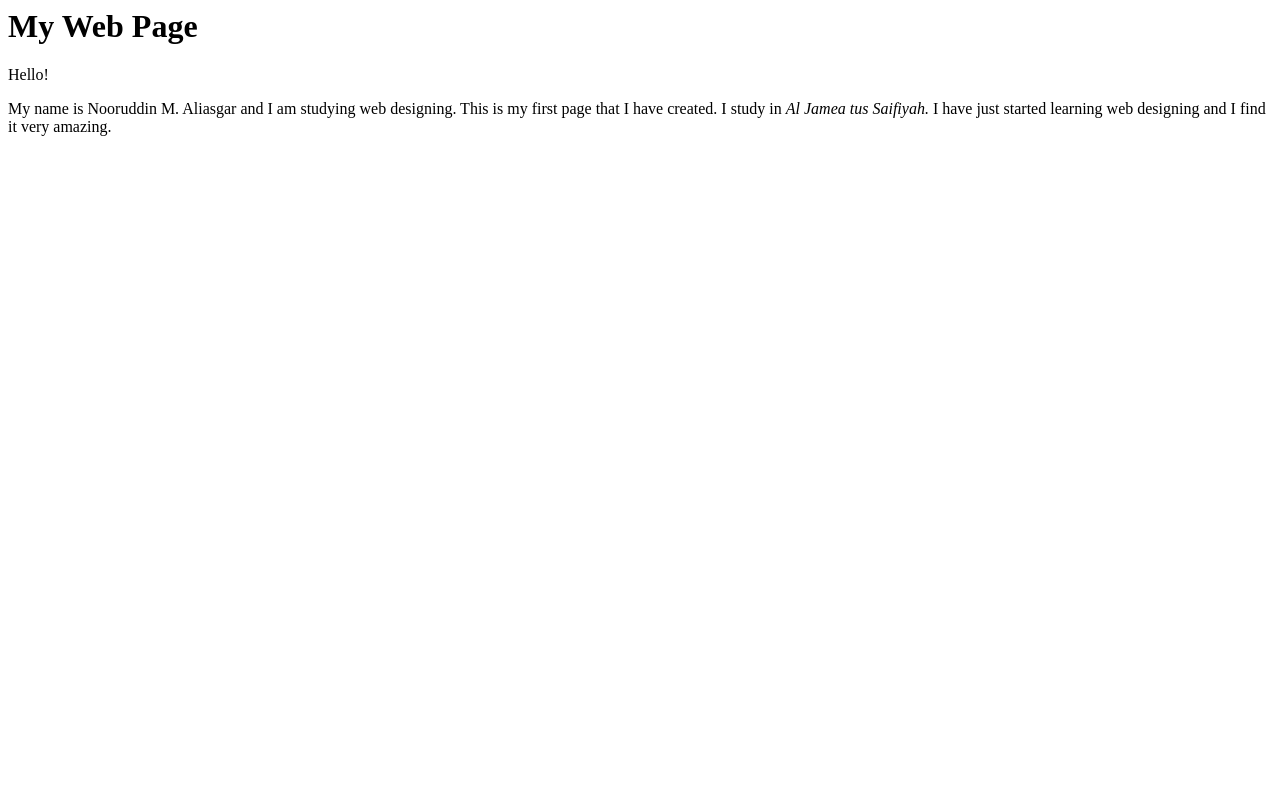
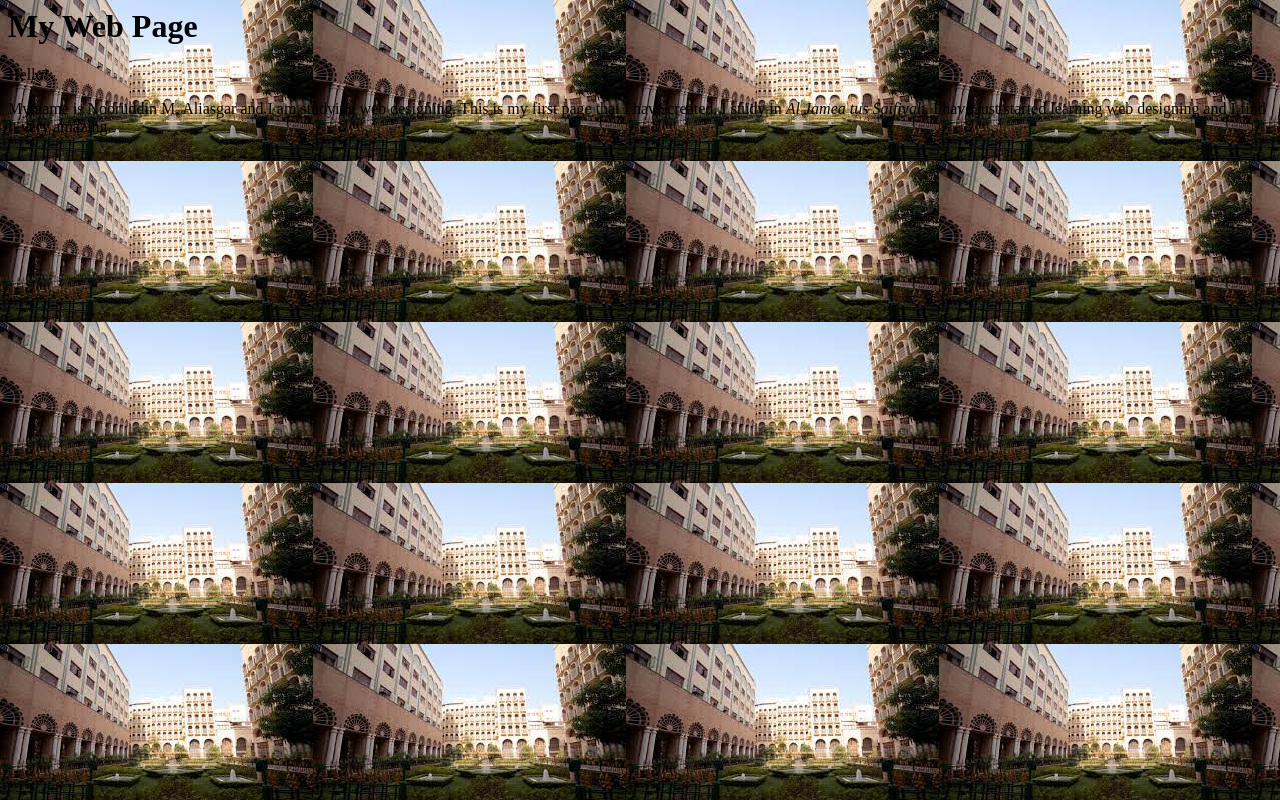
Before and after one commit to nb5720/github.io, a plain HTML site: page index.html in a window 1280 px wide. Drawn offline with Linux system fonts and the light colour scheme.

Commit message:
Update index.html

```diff
--- a/index.html
+++ b/index.html
@@ -8,7 +8,7 @@ My Web Page
    div{ text-align: left;}
    .nb{ font-style: italic; }
    body {
-  background-image:image: url("jamea pic.jpg");
+  background-image:url("jamea pic.jpg");
 }
 </style>
 </Head>
```
